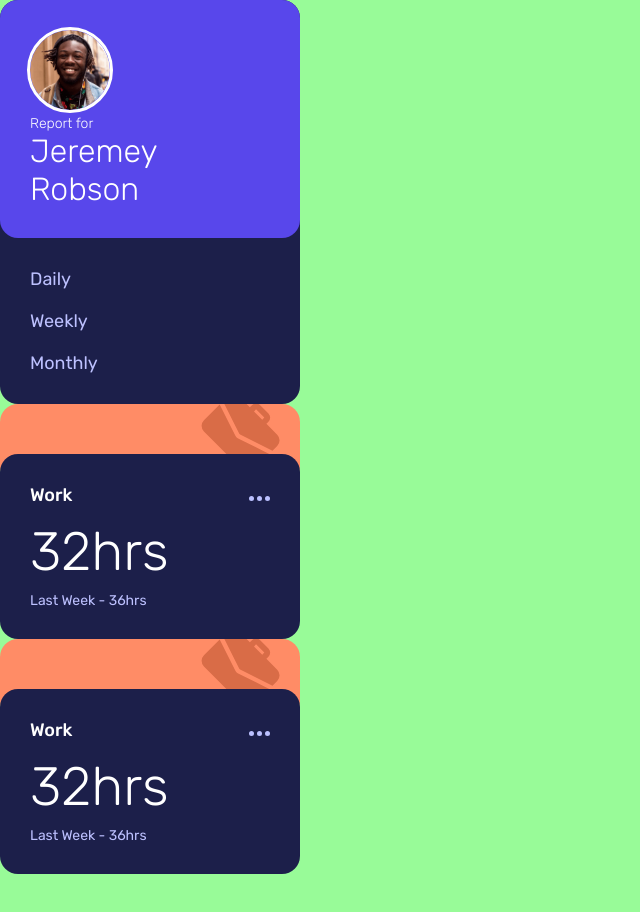
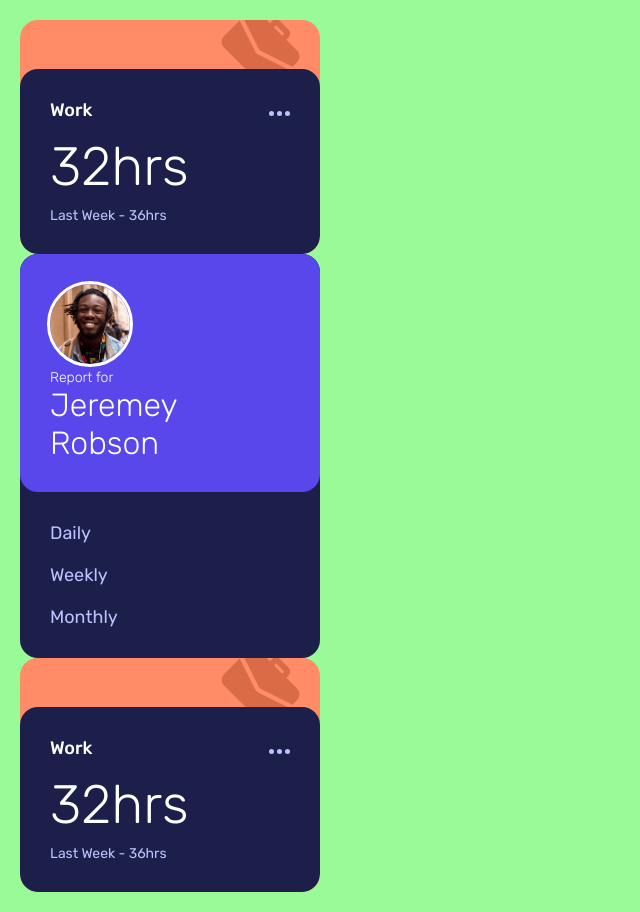
Before and after one commit to MichaelShawUK/frontend-mentor, a React (Vite) app: page / in a window 1280 px wide. Shown: the whole page, without its empty margins (0-640 px from the left). Built offline with nearby package versions, Linux system fonts and the light colour scheme.

Commit message:
Rearrange time tracking card elements

```diff
--- a/src/projects/junior/time-tracking-dashboard-main/src/App.tsx
+++ b/src/projects/junior/time-tracking-dashboard-main/src/App.tsx
@@ -5,8 +5,8 @@ import TrackingCard from "./components/TrackingCard";
 function TimeTrackingDashboard() {
   return (
     <div className="time-tracking-dashboard">
+      <TrackingCard />
       <ProfileCard />
-      <TrackingCard />
       <TrackingCard />
       {/* <TrackingCard /> */}
     </div>
--- a/src/projects/junior/time-tracking-dashboard-main/src/components/TrackingCard.tsx
+++ b/src/projects/junior/time-tracking-dashboard-main/src/components/TrackingCard.tsx
@@ -4,9 +4,9 @@ import Ellipsis from "./Ellipsis";
 function TrackingCard() {
   return (
     <div className="tracking">
-      <div className="background">
-        <img src={workSvg} />
-      </div>
+      {/* <div className="background"> */}
+      <img src={workSvg} />
+      {/* </div> */}
       <div className="card">
         <h6>Work</h6>
         <Ellipsis />
--- a/src/projects/junior/time-tracking-dashboard-main/src/styles/css/index.css
+++ b/src/projects/junior/time-tracking-dashboard-main/src/styles/css/index.css
@@ -55,12 +55,21 @@ body {
   color: #fff;
   font-family: "Rubik";
   font-size: 18px;
+  padding: 20px;
 }
 
 .tracking {
+  width: 300px;
+  background-color: hsl(15, 100%, 70%);
+  border-radius: 18px;
+  overflow: clip;
+}
+.tracking img {
+  display: block;
+  margin-left: auto;
+  margin-right: 20px;
   position: relative;
-  width: 300px;
-  margin-bottom: -30px;
+  top: -10px;
 }
 .tracking:hover {
   cursor: pointer;
@@ -68,25 +77,13 @@ body {
 .tracking:hover .card {
   background-color: #272c68;
 }
-.tracking .background {
-  background-color: hsl(15, 100%, 70%);
-  border-radius: 18px;
-  position: relative;
-  height: 80px;
-  overflow: clip;
-}
-.tracking .background img {
-  position: absolute;
-  right: 20px;
-  top: -10px;
-}
 
 .card {
   background-color: hsl(235, 46%, 20%);
   border-radius: 18px;
   padding: 30px;
   position: relative;
-  top: -30px;
+  margin-top: -30px;
   width: 100%;
   display: grid;
   grid-template-areas: "category ellipsis" "time time" "previous previous";
--- a/src/projects/junior/time-tracking-dashboard-main/src/styles/scss/index.scss
+++ b/src/projects/junior/time-tracking-dashboard-main/src/styles/scss/index.scss
@@ -20,33 +20,27 @@ body {
     family: "Rubik";
     size: 18px;
   }
-  // padding-top: 50px;
-  // padding: 20px;
+  padding: 20px;
 }
 
 .tracking {
-  // margin: 40px;
-  position: relative;
   width: 300px;
-  margin-bottom: -30px;
+  background-color: $work;
+  border-radius: $border-radius;
+  overflow: clip;
+
+  img {
+    display: block;
+    margin-left: auto;
+    margin-right: 20px;
+    position: relative;
+    top: -10px;
+  }
 
   &:hover {
     cursor: pointer;
     .card {
       background-color: color.scale($dark-blue, $lightness: 10%);
-    }
-  }
-  .background {
-    background-color: $work;
-    border-radius: $border-radius;
-    position: relative;
-    height: 80px;
-    overflow: clip;
-
-    img {
-      position: absolute;
-      right: 20px;
-      top: -10px;
     }
   }
 }
@@ -56,7 +50,7 @@ body {
   border-radius: $border-radius;
   padding: 30px;
   position: relative;
-  top: -30px;
+  margin-top: -30px;
   width: 100%;
 
   display: grid;
```
Also changed, not shown: 1 other file (tests, documents, lock files or other folders).
